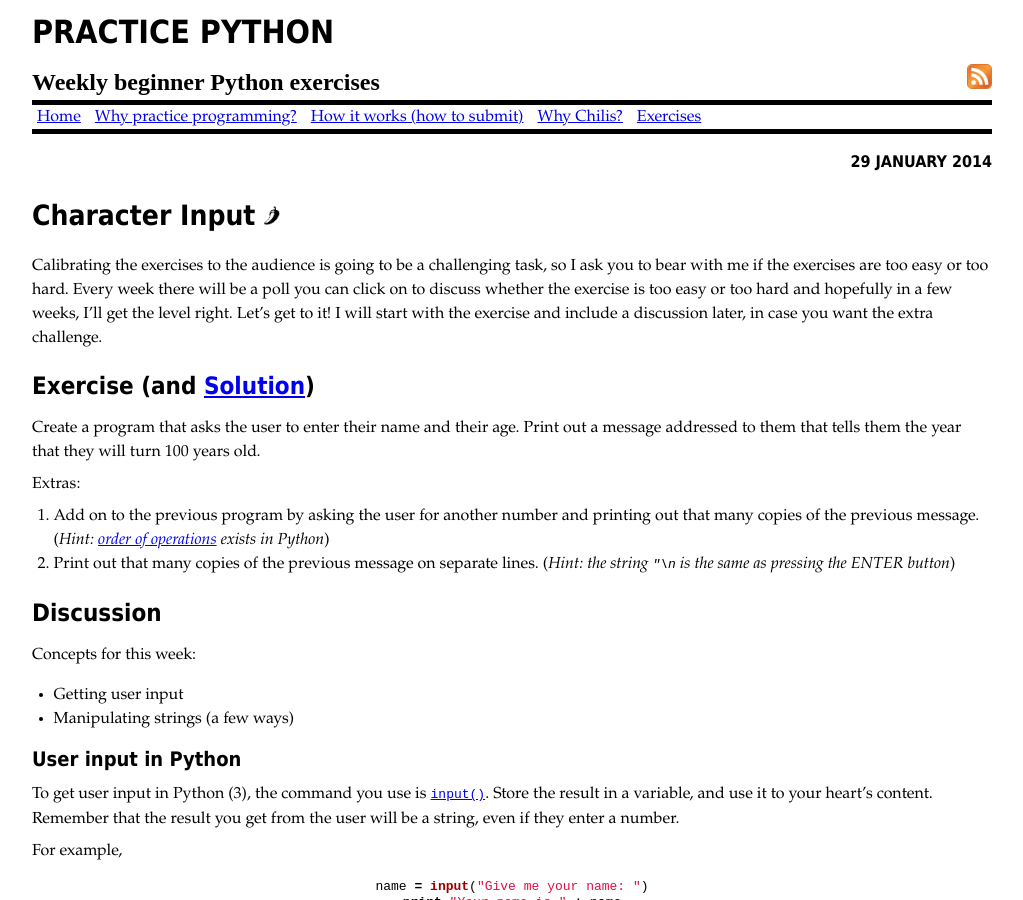
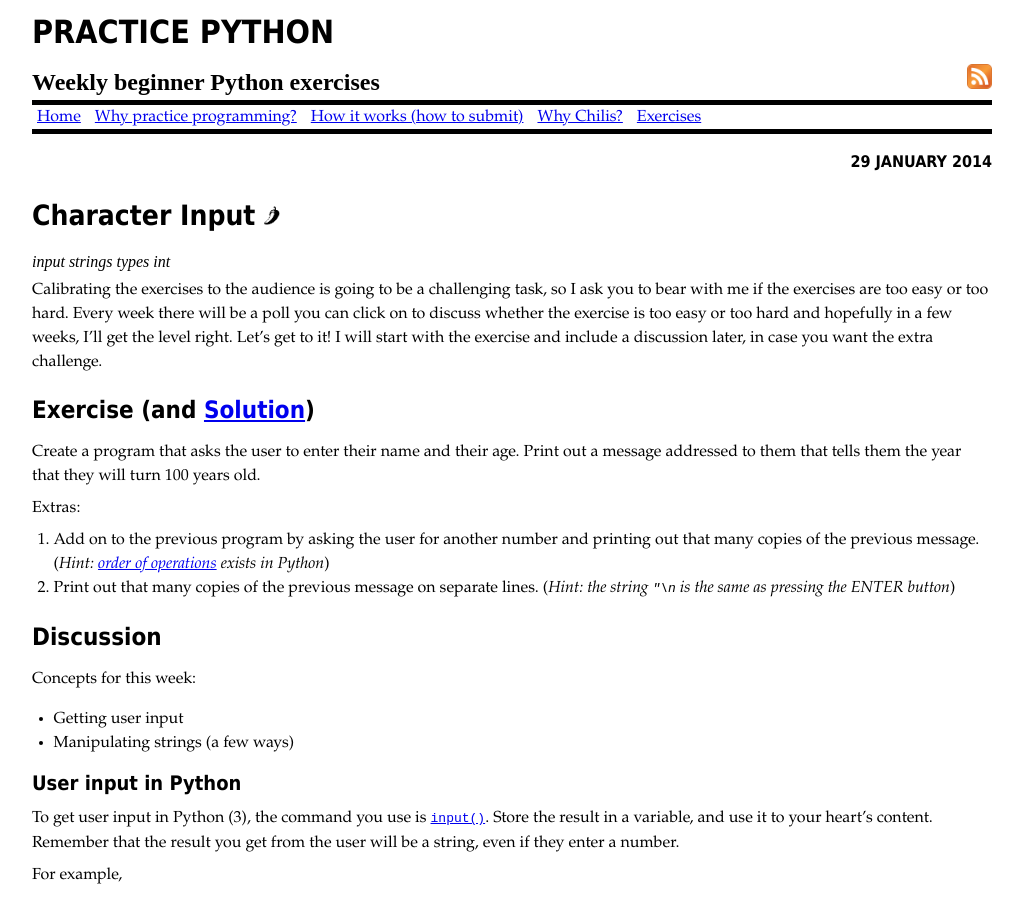
Before and after one commit to mprat/practicepython, a Jekyll site: the page built from _posts/2014-01-29-01-character-input.md, in a window 1280 px wide and 900 px high. Shown: the whole window, without its empty margins (128-1151 px from the left). Built offline with Jekyll 4.4.1, drawn with Linux system fonts in a browser that asks for light colours; comment, search, counter and statistics services are not loaded.

Commit message:
tags added to only the first post

```diff
--- a/_layouts/post.html
+++ b/_layouts/post.html
@@ -6,6 +6,14 @@
 	<h1>{{ page.title | replace: '1', '' | replace: '2', '' | replace: '3', '' | replace: '4', '' | replace: '5', ''  | replace: '6', '' | replace: '7', '' | replace: '8', ''  | replace: '9', ''  | replace: '0', '' }} {% include chili.md chilis=page.chili %} </h1>
 {% endif %}
 
+{% if page.tags %}
+	<i>
+	{% for tag in page.tags %}
+		{{ tag }}
+	{% endfor %}
+	</i>
+{% endif %}
+
 {{ content }}
 
 {% include comments.html %}
--- a/_posts/2014-01-29-01-character-input.md
+++ b/_posts/2014-01-29-01-character-input.md
@@ -3,6 +3,7 @@
 number: 1
 chili: 1
 categories: [exercise]
+tags: [input, strings, types, int]
 ---
 
 Calibrating the exercises to the audience is going to be a challenging task, so I ask you to bear with me if the exercises are too easy or too hard. Every week there will be a poll you can click on to discuss whether the exercise is too easy or too hard and hopefully in a few weeks, I'll get the level right. Let's get to it! I will start with the exercise and include a discussion later, in case you want the extra challenge.
```
